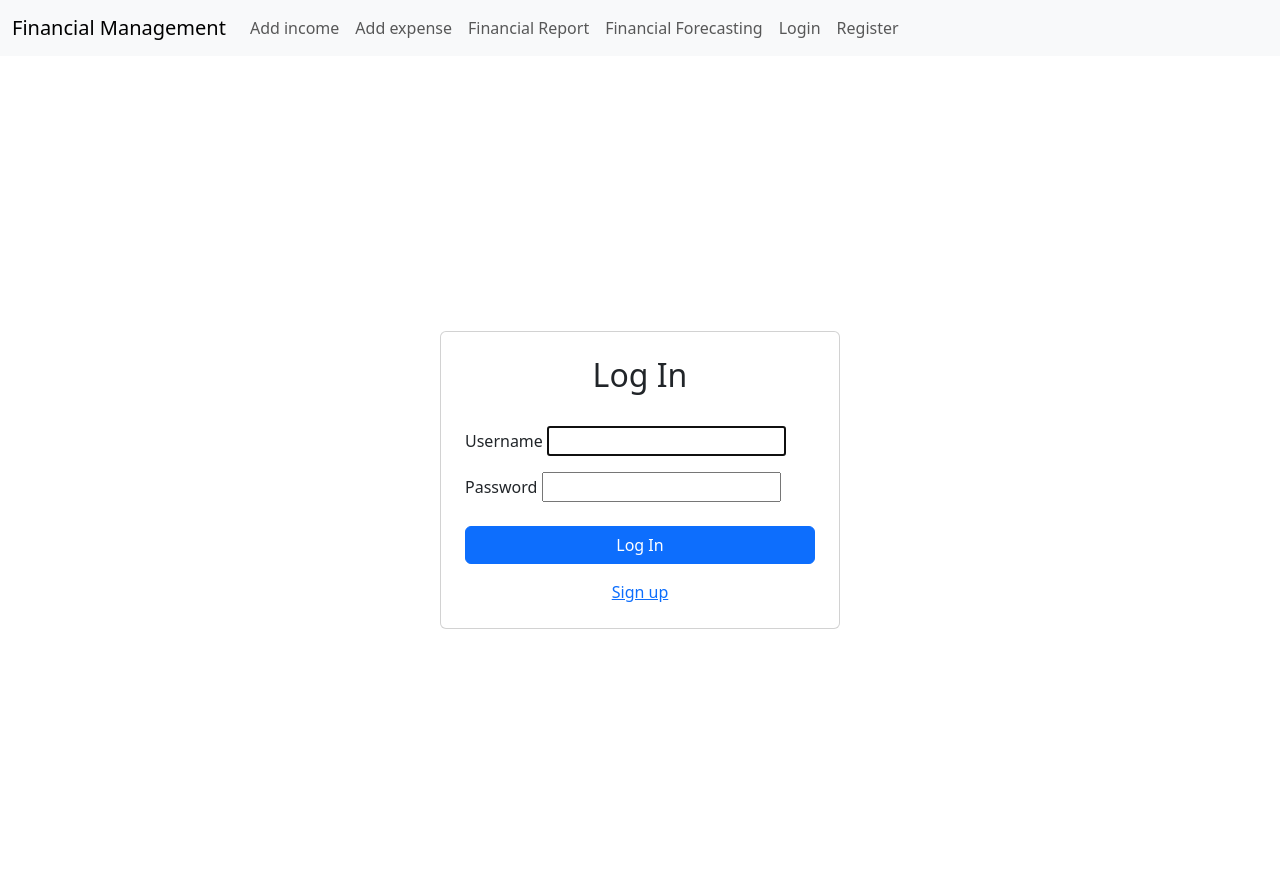
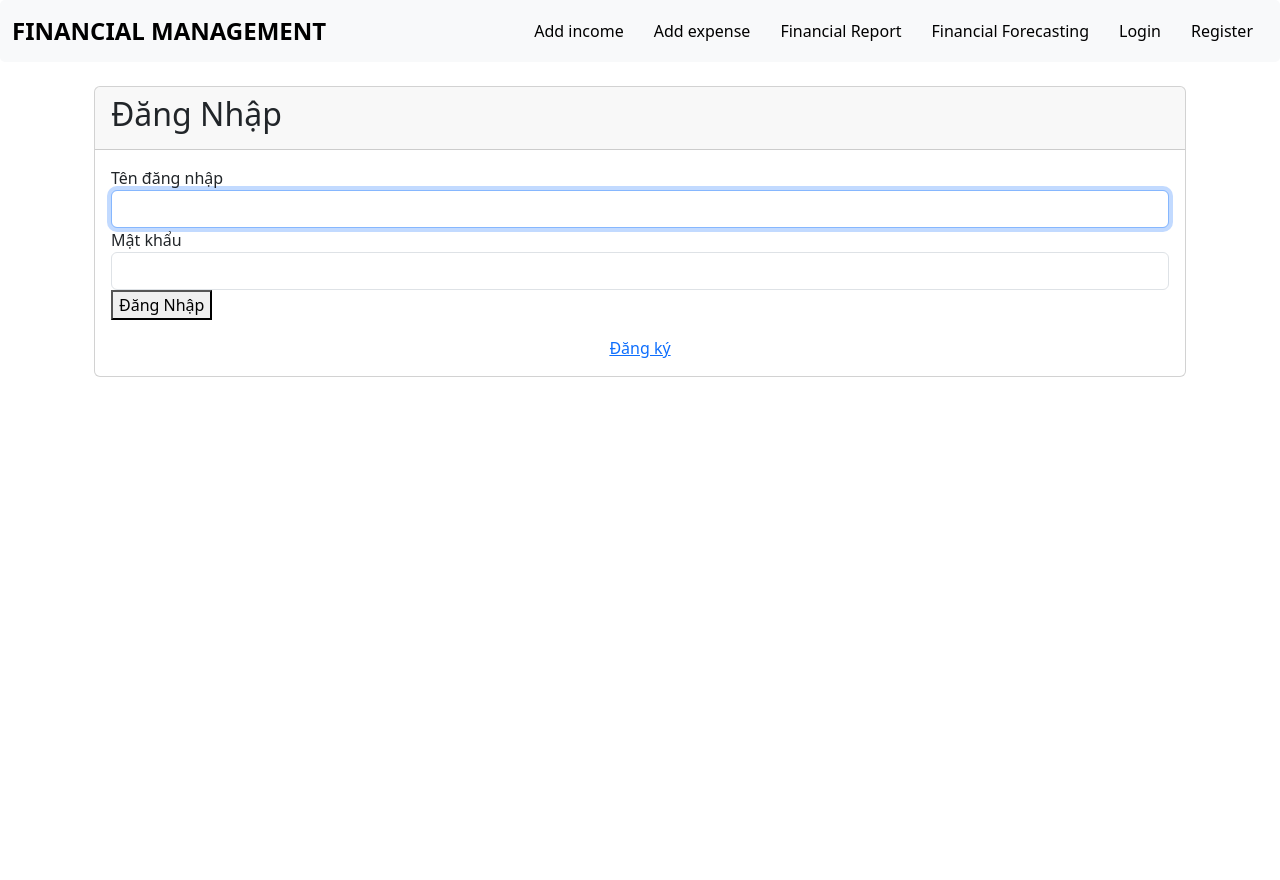
Before and after one commit to PhuongPhamDuc2108/finance, a Django app: page /login/ in a window 1280 px wide. After the commit the page ends 377 px from the top, so only its background shows below. Run offline with Django 5.2, Linux system fonts and the light colour scheme.

Commit message:
update css

```diff
--- /dev/null
+++ b/finance/static/base/style.css
@@ -0,0 +1,54 @@
+/* Cải thiện giao diện navbar */
+.navbar {
+    background-color: #007bff; /* Màu nền xanh */
+    border-radius: 5px;  /* Bo góc navbar */
+}
+
+.navbar .navbar-brand {
+    font-size: 24px;
+    font-weight: bold;
+    color: black;  /* Màu chữ navbar */
+    text-transform: uppercase;
+}
+
+.navbar .navbar-nav .nav-item .nav-link {
+    color: black;  /* Màu chữ trắng */
+    font-size: 16px;
+    padding: 10px 15px;
+    transition: all 0.3s ease;
+}
+
+.navbar .navbar-nav .nav-item .nav-link:hover {
+    color: #FFD700;  /* Màu vàng khi hover */
+    text-decoration: underline;  /* Gạch chân khi hover */
+}
+
+/* Thêm border khi hover trên các nút */
+.navbar .navbar-nav .nav-item .nav-link:active {
+    border-bottom: 2px solid #FFD700; /* Màu viền khi active */
+}
+
+/* Căn chỉnh các mục menu sang phải */
+.navbar-nav {
+    margin-left: auto;
+}
+
+/* Đảm bảo rằng menu trong chế độ mobile (khi màn hình nhỏ) có thể bật/tắt */
+.navbar-toggler {
+    border-color: white;
+}
+
+.navbar-toggler-icon {
+    background-color: white;  /* Đổi màu icon của navbar */
+}
+
+/* Chỉnh navbar trên thiết bị nhỏ */
+@media (max-width: 767px) {
+    .navbar {
+        background-color: #0056b3;  /* Màu navbar khi ở chế độ mobile */
+    }
+
+    .navbar .navbar-nav {
+        text-align: center;
+    }
+}
--- a/finance/templates/finance/add_expense.html
+++ b/finance/templates/finance/add_expense.html
@@ -1,9 +1,10 @@
+<link href="/static/add_expense/style.css" rel="stylesheet">
 {% extends 'finance/base_generic.html' %}
 
 {% block content %}
 <div class="container d-flex justify-content-center align-items-start mt-5">
     <div class="card p-4" style="max-width: 600px; width: 100%;">
-        <h2 class="text-center mb-4">Add expense</h2>
+        <h2 class="text-center mb-4">Add Expense</h2>
         <form method="post">
             {% csrf_token %}
             <div class="mb-3 row">
--- a/finance/templates/finance/base_generic.html
+++ b/finance/templates/finance/base_generic.html
@@ -5,6 +5,7 @@
     <meta name="viewport" content="width=device-width, initial-scale=1.0">
     <title>Quản Lý Tài Chính Cá Nhân</title>
     <link href="https://cdn.jsdelivr.net/npm/bootstrap@5.3.0-alpha1/dist/css/bootstrap.min.css" rel="stylesheet" />
+    <link href="/static/base/style.css" rel="stylesheet">
 </head>
 <body>
     <nav class="navbar navbar-expand-lg navbar-light bg-light">
--- a/finance/templates/registration/login.html
+++ b/finance/templates/registration/login.html
@@ -1,23 +1,28 @@
+<link href="/static/loginlogin/style.css" rel="stylesheet">
 {% extends 'finance/base_generic.html' %}
-
+{% load custom_filters %}
 {% block content %}
-<div class="container d-flex justify-content-center align-items-center min-vh-100">
-    <div class="card p-4" style="width: 400px;">
-        <h2 class="text-center">Log In</h2>
-        <form method="post" class="mt-4">
-            {% csrf_token %}
-            <div class="form-group">
-                <label for="id_username">Username</label>
-                {{ form.username }}
+<div class="container">
+    <div class="card">
+        <div class="card-header">
+            <h2>Đăng Nhập</h2>
+        </div>
+        <div class="card-body">
+            <form method="POST">
+                {% csrf_token %}
+                <div class="form-group">
+                    <label for="{{ form.username.id_for_label }}">Tên đăng nhập</label>
+                    {{ form.username|add_class:"form-control" }}
+                </div>
+                <div class="form-group">
+                    <label for="{{ form.password.id_for_label }}">Mật khẩu</label>
+                    {{ form.password|add_class:"form-control" }}
+                </div>
+                <button type="submit">Đăng Nhập</button>
+            </form>
+            <div class="text-center mt-3">
+                <a href="{% url 'register' %}">Đăng ký</a>
             </div>
-            <div class="form-group mt-3">
-                <label for="id_password">Password</label>
-                {{ form.password }}
-            </div>
-            <button type="submit" class="btn btn-primary w-100 mt-4">Log In</button>
-        </form>
-        <div class="text-center mt-3">
-            <a href="{% url 'register' %}">Sign up</a>
         </div>
     </div>
 </div>
--- a/finance/templatetags/custom_filters.py
+++ b/finance/templatetags/custom_filters.py
@@ -9,3 +9,12 @@ def subtract(value, arg):
         return float(value) - float(arg)
     except (ValueError, TypeError):
         return 0  # Nếu không thể thực hiện phép trừ, trả về 0
+
+
+@register.filter(name='add_class')
+def add_class(value, arg):
+    """
+    Thêm class vào phần tử form.
+    Ví dụ: {{ form.email|add_class:"form-control" }}
+    """
+    return value.as_widget(attrs={'class': arg})
```
Also changed, not shown: finance/static/add_expense/style.css (added, +26 -0 lines), finance/static/add_income/style.css (added, +34 -0 lines), finance/static/login/style.css (added, +59 -0 lines), finance/static/register/style.css (added, +59 -0 lines), finance/templates/finance/add_income.html (+15 -20 lines), finance/templates/registration/register.html (+33 -7 lines), db.sqlite3.
